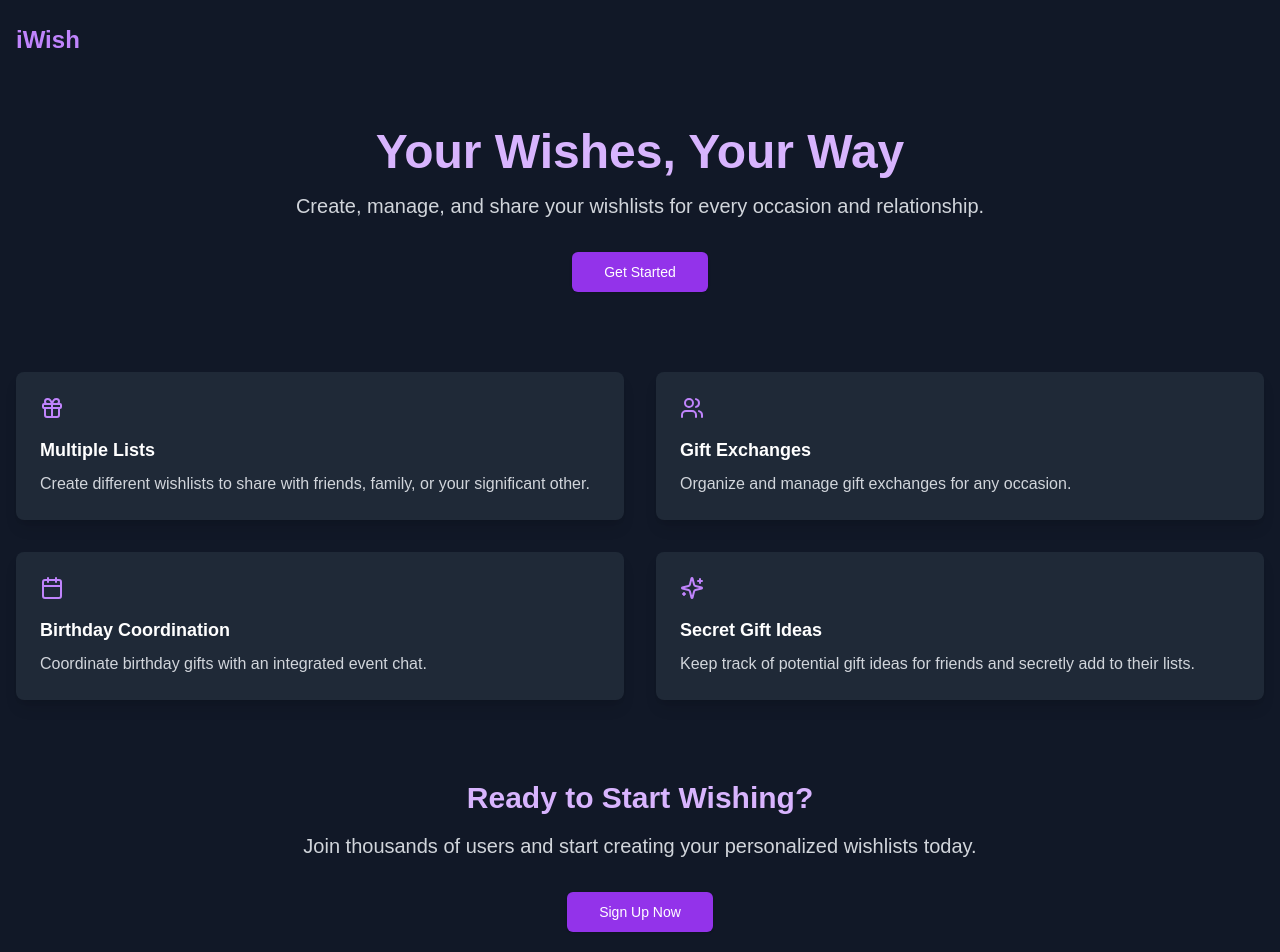
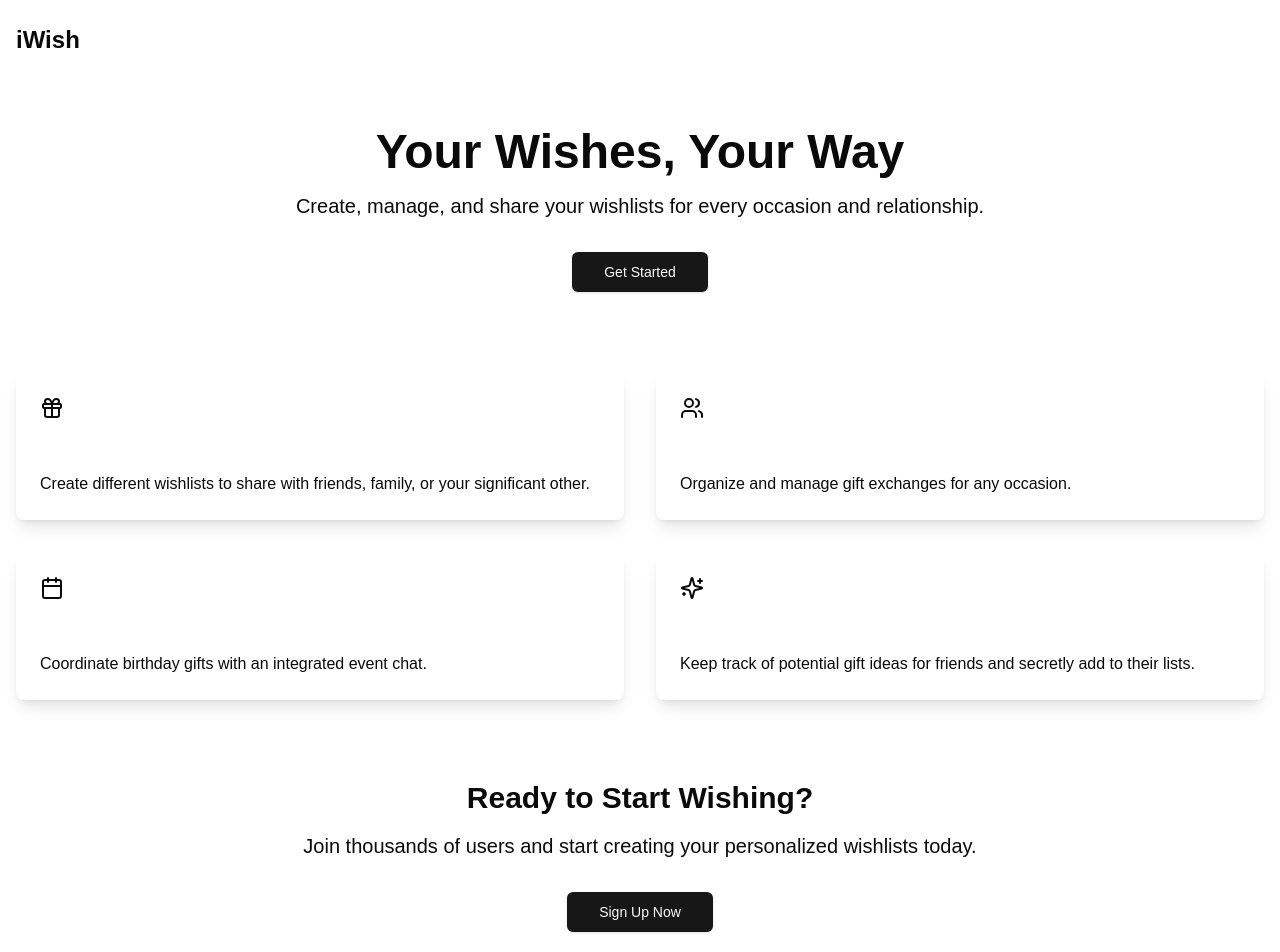
Before and after one commit to Luceium/iWish, a Next.js app: page /welcome in a window 1280 px wide. Shown: the top 952 px of the page. Built offline with nearby package versions, Linux system fonts and the light colour scheme.

Commit message:
remove styling until ready

```diff
--- a/app/welcome/page.tsx
+++ b/app/welcome/page.tsx
@@ -32,7 +32,7 @@ export default function Component() {
   ];
 
   return (
-    <div className="min-h-screen bg-gray-900 text-white">
+    <div className="min-h-screen">
       <header className="container mx-auto px-4 py-6">
         <nav className="flex justify-between items-center">
           <motion.div
@@ -40,7 +40,7 @@ export default function Component() {
             animate={{ opacity: 1, x: 0 }}
             transition={{ duration: 0.5 }}
           >
-            <h1 className="text-2xl font-bold text-purple-400">iWish</h1>
+            <h1 className="text-2xl font-bold">iWish</h1>
           </motion.div>
         </nav>
       </header>
@@ -48,7 +48,7 @@ export default function Component() {
       <main className="container mx-auto px-4 py-12">
         <section className="text-center mb-20">
           <motion.h2
-            className="text-4xl md:text-5xl font-bold mb-4 text-purple-300"
+            className="text-4xl md:text-5xl font-bold mb-4"
             initial={{ opacity: 0, y: 20 }}
             animate={{ opacity: 1, y: 0 }}
             transition={{ duration: 0.7 }}
@@ -56,7 +56,7 @@ export default function Component() {
             Your Wishes, Your Way
           </motion.h2>
           <motion.p
-            className="text-xl mb-8 text-gray-300"
+            className="text-xl mb-8"
             initial={{ opacity: 0, y: 20 }}
             animate={{ opacity: 1, y: 0 }}
             transition={{ duration: 0.7, delay: 0.2 }}
@@ -69,12 +69,7 @@ export default function Component() {
             animate={{ opacity: 1, y: 0 }}
             transition={{ duration: 0.7, delay: 0.4 }}
           >
-            <Button
-              size="lg"
-              className="bg-purple-600 text-white hover:bg-purple-700"
-            >
-              Get Started
-            </Button>
+            <Button size="lg">Get Started</Button>
           </motion.div>
         </section>
 
@@ -82,24 +77,24 @@ export default function Component() {
           {features.map((feature, index) => (
             <motion.div
               key={index}
-              className="bg-gray-800 p-6 rounded-lg shadow-lg"
+              className="p-6 rounded-lg shadow-lg"
               initial={{ opacity: 0, y: 20 }}
               animate={{ opacity: 1, y: 0 }}
               transition={{ duration: 0.5, delay: index * 0.1 }}
               whileHover={{ scale: 1.05 }}
             >
-              <div className="text-purple-400 mb-4">{feature.icon}</div>
+              <div className="mb-4">{feature.icon}</div>
               <h3 className="text-lg font-semibold mb-2 text-white">
                 {feature.title}
               </h3>
-              <p className="text-gray-300">{feature.description}</p>
+              <p className="">{feature.description}</p>
             </motion.div>
           ))}
         </section>
 
         <section className="text-center">
           <motion.h2
-            className="text-3xl font-bold mb-4 text-purple-300"
+            className="text-3xl font-bold mb-4"
             initial={{ opacity: 0, y: 20 }}
             animate={{ opacity: 1, y: 0 }}
             transition={{ duration: 0.7 }}
@@ -107,7 +102,7 @@ export default function Component() {
             Ready to Start Wishing?
           </motion.h2>
           <motion.p
-            className="text-xl mb-8 text-gray-300"
+            className="text-xl mb-8"
             initial={{ opacity: 0, y: 20 }}
             animate={{ opacity: 1, y: 0 }}
             transition={{ duration: 0.7, delay: 0.2 }}
@@ -120,17 +115,12 @@ export default function Component() {
             animate={{ opacity: 1, y: 0 }}
             transition={{ duration: 0.7, delay: 0.4 }}
           >
-            <Button
-              size="lg"
-              className="bg-purple-600 text-white hover:bg-purple-700"
-            >
-              Sign Up Now
-            </Button>
+            <Button size="lg">Sign Up Now</Button>
           </motion.div>
         </section>
       </main>
 
-      <footer className="container mx-auto px-4 py-6 mt-12 text-center text-gray-400">
+      <footer className="container mx-auto px-4 py-6 mt-12 text-center">
         <p>&copy; {new Date().getFullYear()} iWish. All rights reserved.</p>
       </footer>
     </div>
```
